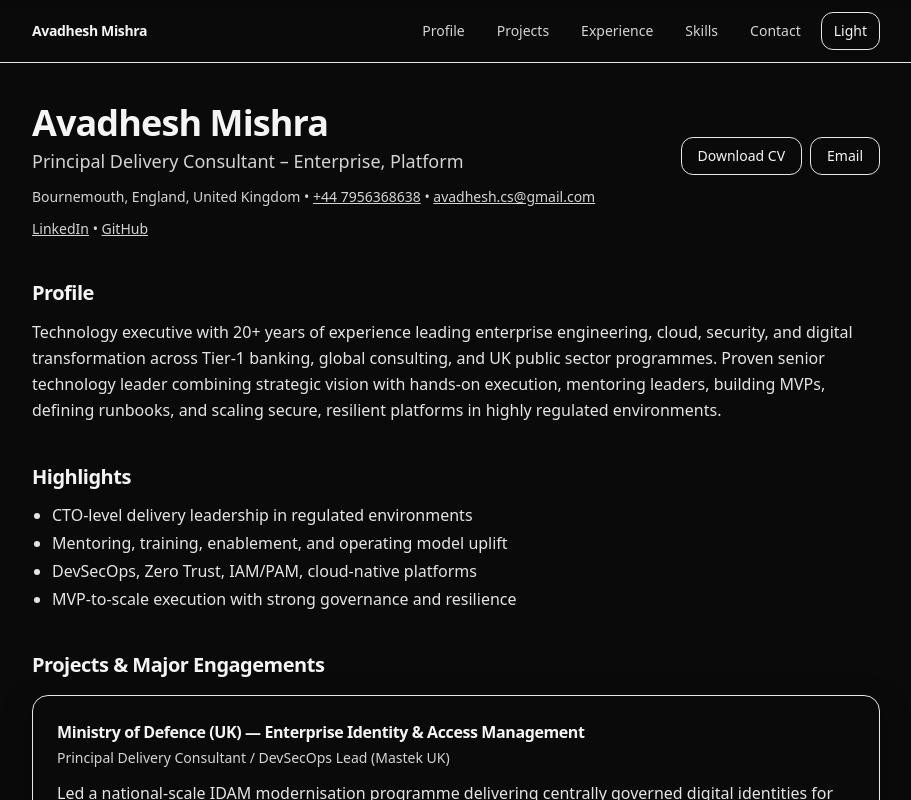
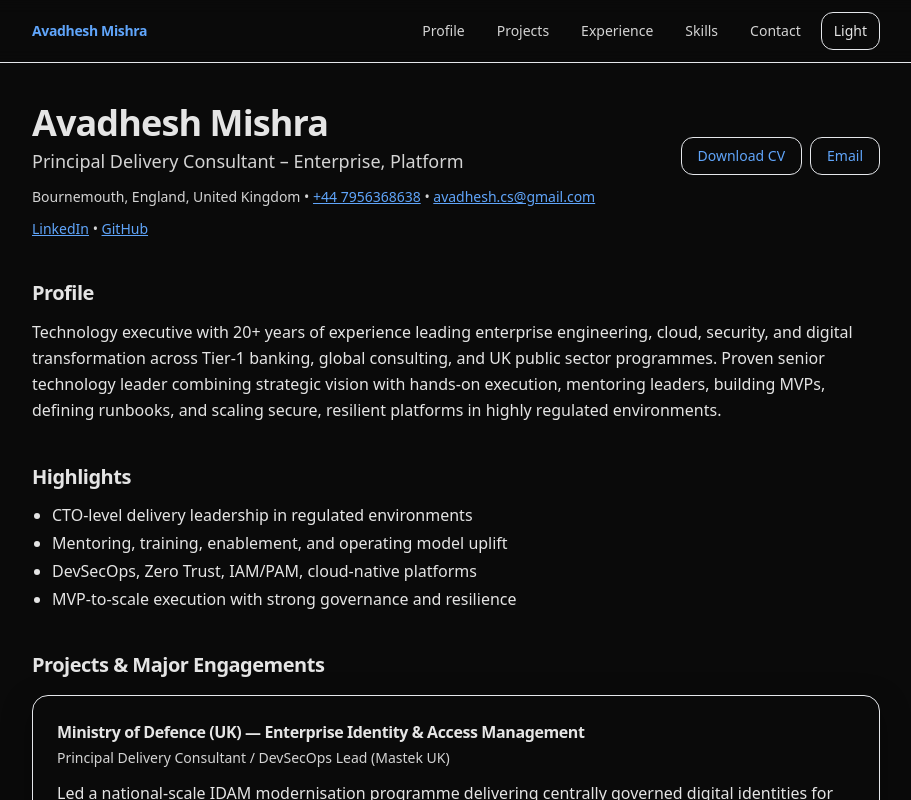
Before and after one commit to avi202020/avadheshmishra-portfolio, a Next.js app: page / in a window 1280 px wide. Shown: the top 800 px of the page, without its empty margins (184-1095 px from the left). Built offline with nearby package versions, Linux system fonts and the light colour scheme.

Commit message:
Update globals.css

```diff
--- a/src/app/globals.css
+++ b/src/app/globals.css
@@ -2,34 +2,40 @@
 @tailwind components;
 @tailwind utilities;
 
-html { scroll-behavior: smooth; }
+html {
+  scroll-behavior: smooth;
+}
 
 body {
   @apply bg-white text-neutral-900 antialiased;
 }
 
+/* ===== Executive Dark Theme ===== */
 .dark body {
-  @apply bg-neutral-950 text-neutral-100;
+  @apply bg-neutral-950 text-neutral-200;
 }
 
-/* Executive typography defaults */
+/* Typography discipline */
 h1, h2, h3 {
   @apply tracking-tight;
 }
 
-/* Print-friendly CV view */
+/* Links */
+a {
+  @apply text-blue-400 hover:text-blue-300;
+}
+
+/* ===== Print-friendly CV ===== */
 @media print {
   html, body {
     background: white !important;
     color: #111 !important;
   }
 
-  /* Hide interactive UI */
   .print\:hidden {
     display: none !important;
   }
 
-  /* Remove shadows/borders that don't print well */
   * {
     box-shadow: none !important;
   }
@@ -45,7 +51,6 @@ h1, h2, h3 {
     max-width: none !important;
   }
 
-  /* Improve page breaks */
   article {
     break-inside: avoid;
     page-break-inside: avoid;
```
